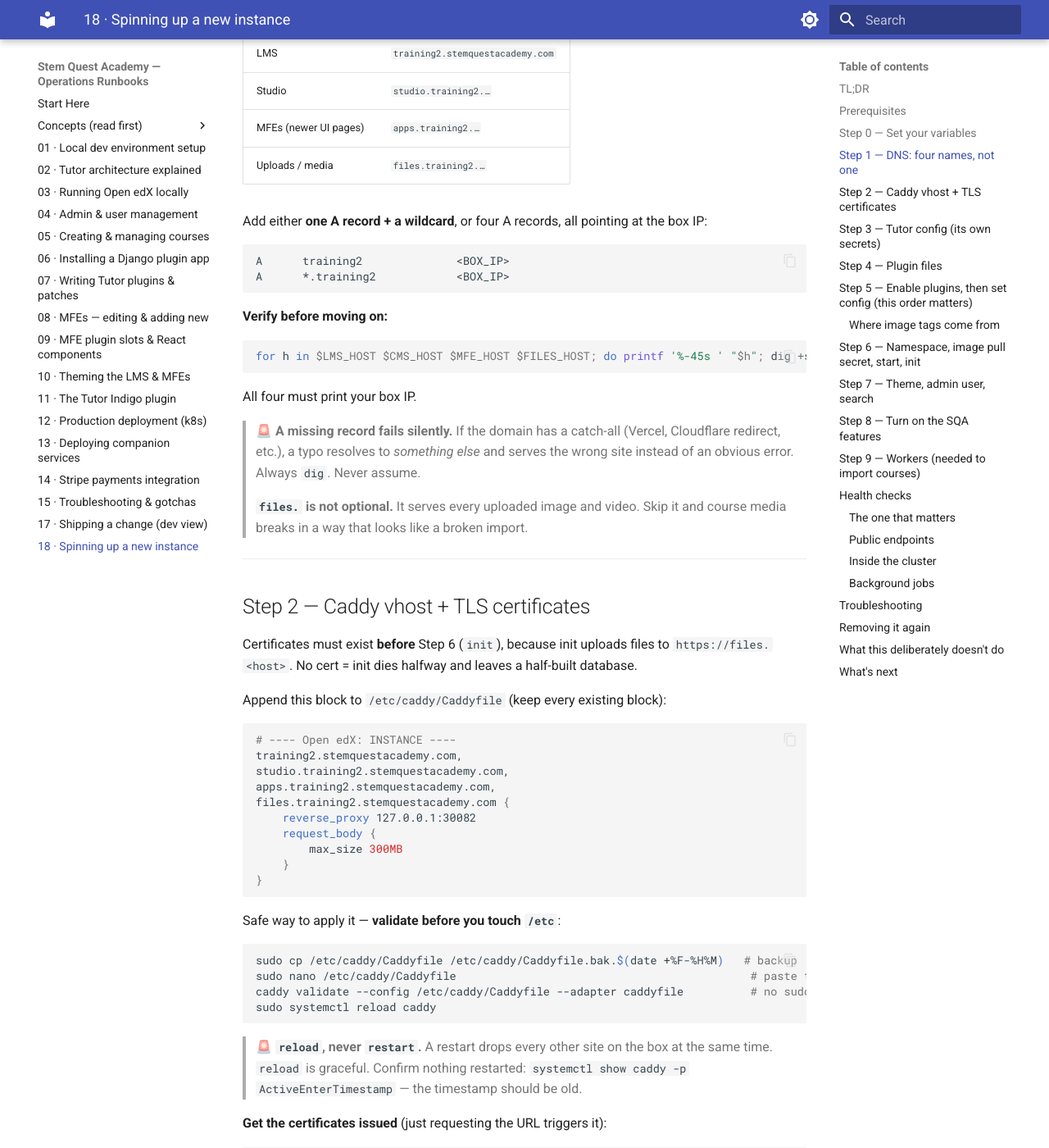
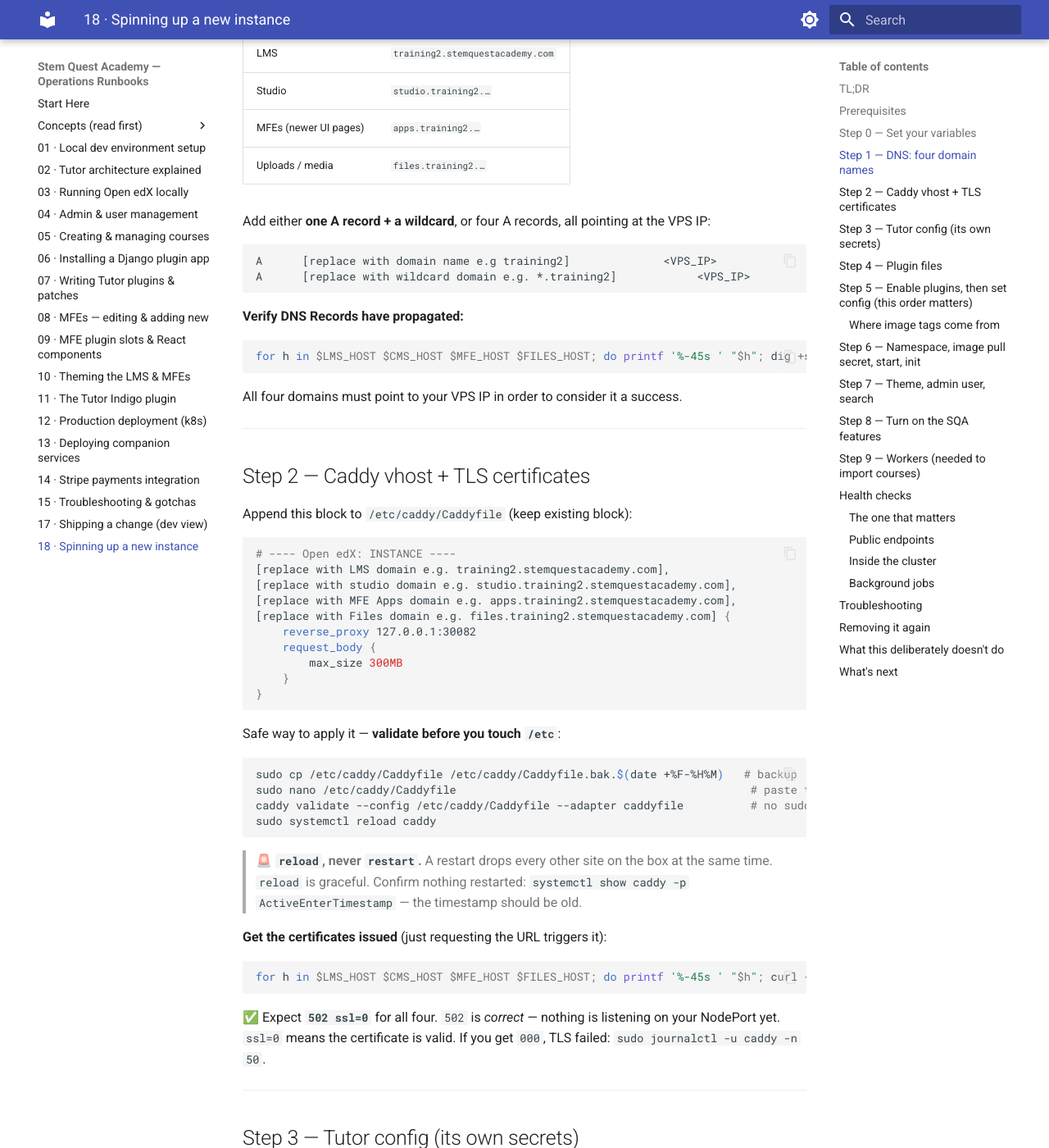
Before and after one commit to Scient-Systems/sqa-runbooks, an MkDocs documentation site: the page built from runbooks/18-spinning-up-a-new-instance.md, in a window 1280 px wide and 1400 px high, scrolled down 1932 px. Shown: the whole window at 82% size. Built offline with MkDocs 1.6.1 and Material for MkDocs 9.7.7, drawn with Linux system fonts in a browser that asks for light colours; some of the changed text lies outside the part shown.

Commit message:
Update 18-spinning-up-a-new-instance.md

````diff
--- a/runbooks/18-spinning-up-a-new-instance.md
+++ b/runbooks/18-spinning-up-a-new-instance.md
@@ -28,32 +28,30 @@ set. It silently targets **production**. Set it in every shell. Twice if you're
 
 ## Prerequisites
 
-1. **SSH access to the box**, with a user that can `sudo` (needed for Caddy) and run
+1. **Ensure that you have access to a VPS** with at least 8 GB of available RAM.
+2. **Ensure that you have a user account with SSH access to the VPS**, that can `sudo` (needed for Caddy) and run
    `kubectl`.
-2. **A box already running Open edX** under Tutor on k3s, with **host Caddy** on ports 80/443.
-3. **A GitHub token with `read:packages`** on the org that owns the images. Repo access is
+3. **Ensure you have Caddy** as host running on ports 80/443.
+3. **OpenedX is installed on the VPS** using Tutor on k3s.
+4. **A GitHub token with `read:packages`** on the org that owns the images. Repo access is
    **not** the same thing — see Troubleshooting.
-4. **A domain** you can add DNS records to.
-5. **Spare memory** — roughly 6 GB for the instance, plus ~2.3 GB for each background worker.
-
-> **Why no image rebuild?** The MFE image reads its config from the LMS at runtime, not at
-> build time. Proven: staging and production run the *same image tag* on different hostnames.
-> So a third set of hostnames needs nothing rebuilt.
+5. **A domain** you can add DNS records to.
+6. **Available RAM** — roughly 6 GB for the instance, plus ~2.3 GB for each background worker.
 
 ---
 
 ## Step 0 — Set your variables
 
-Everything below uses these. **Edit the top five, paste the whole block.**
+Everything below uses these. **Edit the top five, paste the whole block.**.
 
 ```bash
-# ---------- EDIT THESE ----------
-export INSTANCE=demo2                                  # short name, no spaces
-export LMS_HOST=training2.stemquestacademy.com         # your main hostname
-export NODEPORT=30082                                  # MUST be unused on this box
-export ADMIN_USER=demoadmin
-export ADMIN_EMAIL=you@example.com
-# ---------- derived, leave alone ----------
+# ---------- REPLACE WITH CORRECT VALUES ----------
+export INSTANCE=[replace with instance name e.g. demo2]                                  # short name, no spaces
+export LMS_HOST=[replace with host name e.g. training2.stemquestacademy.com]         # your main hostname
+export NODEPORT=[replace with port e.g. 30082]                                  # MUST be unused on this box
+export ADMIN_USER=[replace with admin username e.g. demoadmin]
+export ADMIN_EMAIL=[replace with admin email e.g. you@example.com]
+# ---------- CREATE THE FOLLOWING EXACTLY AS THEY ARE ----------
 export NS=openedx-$INSTANCE
 export TUTOR_ROOT=$HOME/.local/share/tutor-$INSTANCE
 export CMS_HOST=studio.$LMS_HOST
@@ -62,7 +60,7 @@ export FILES_HOST=files.$LMS_HOST
 export PATH=$HOME/.local/bin:$PATH
 ```
 
-**Check the NodePort is free before you commit to it:**
+**Get the list of occupied ports which are free**
 
 ```bash
 kubectl get svc -A -o jsonpath='{range .items[*].spec.ports[*]}{.nodePort}{"\n"}{end}' | sort -un | tail -20
@@ -74,9 +72,9 @@ auto-assigns those — you don't manage them.)
 
 ---
 
-## Step 1 — DNS: four names, not one
+## Step 1 — DNS: four domain names
 
-Open edX needs **four** hostnames. Three are derived from `LMS_HOST` automatically:
+OpenedX needs **four** hostnames. Three are derived from `LMS_HOST` automatically:
 
 | What | Hostname |
 |---|---|
@@ -85,43 +83,33 @@ Open edX needs **four** hostnames. Three are derived from `LMS_HOST` automatical
 | MFEs (newer UI pages) | `apps.training2.…` |
 | Uploads / media | `files.training2.…` |
 
-Add either **one A record + a wildcard**, or four A records, all pointing at the box IP:
+Add either **one A record + a wildcard**, or four A records, all pointing at the VPS IP:
 
 ```
-A      training2              <BOX_IP>
-A      *.training2            <BOX_IP>
+A      [replace with domain name e.g training2]              <VPS_IP>
+A      [replace with wildcard domain e.g. *.training2]            <VPS_IP>
 ```
 
-**Verify before moving on:**
+**Verify DNS Records have propagated:**
 
 ```bash
 for h in $LMS_HOST $CMS_HOST $MFE_HOST $FILES_HOST; do printf '%-45s ' "$h"; dig +short "$h" A @8.8.8.8 | tail -1; done
 ```
 
-All four must print your box IP.
-
-> 🚨 **A missing record fails silently.** If the domain has a catch-all (Vercel, Cloudflare
-> redirect, etc.), a typo resolves to *something else* and serves the wrong site instead of an
-> obvious error. Always `dig`. Never assume.
-
-> **`files.` is not optional.** It serves every uploaded image and video. Skip it and course
-> media breaks in a way that looks like a broken import.
+All four domains must point to your VPS IP in order to consider it a success.
 
 ---
 
 ## Step 2 — Caddy vhost + TLS certificates
 
-Certificates must exist **before** Step 6 (`init`), because init uploads files to
-`https://files.<host>`. No cert = init dies halfway and leaves a half-built database.
-
-Append this block to `/etc/caddy/Caddyfile` (keep every existing block):
+Append this block to `/etc/caddy/Caddyfile` (keep existing block):
 
 ```caddy
 # ---- Open edX: INSTANCE ----
-training2.stemquestacademy.com,
-studio.training2.stemquestacademy.com,
-apps.training2.stemquestacademy.com,
-files.training2.stemquestacademy.com {
+[replace with LMS domain e.g. training2.stemquestacademy.com],
+[replace with studio domain e.g. studio.training2.stemquestacademy.com],
+[replace with MFE Apps domain e.g. apps.training2.stemquestacademy.com],
+[replace with Files domain e.g. files.training2.stemquestacademy.com] {
 	reverse_proxy 127.0.0.1:30082
 	request_body {
 		max_size 300MB
````
